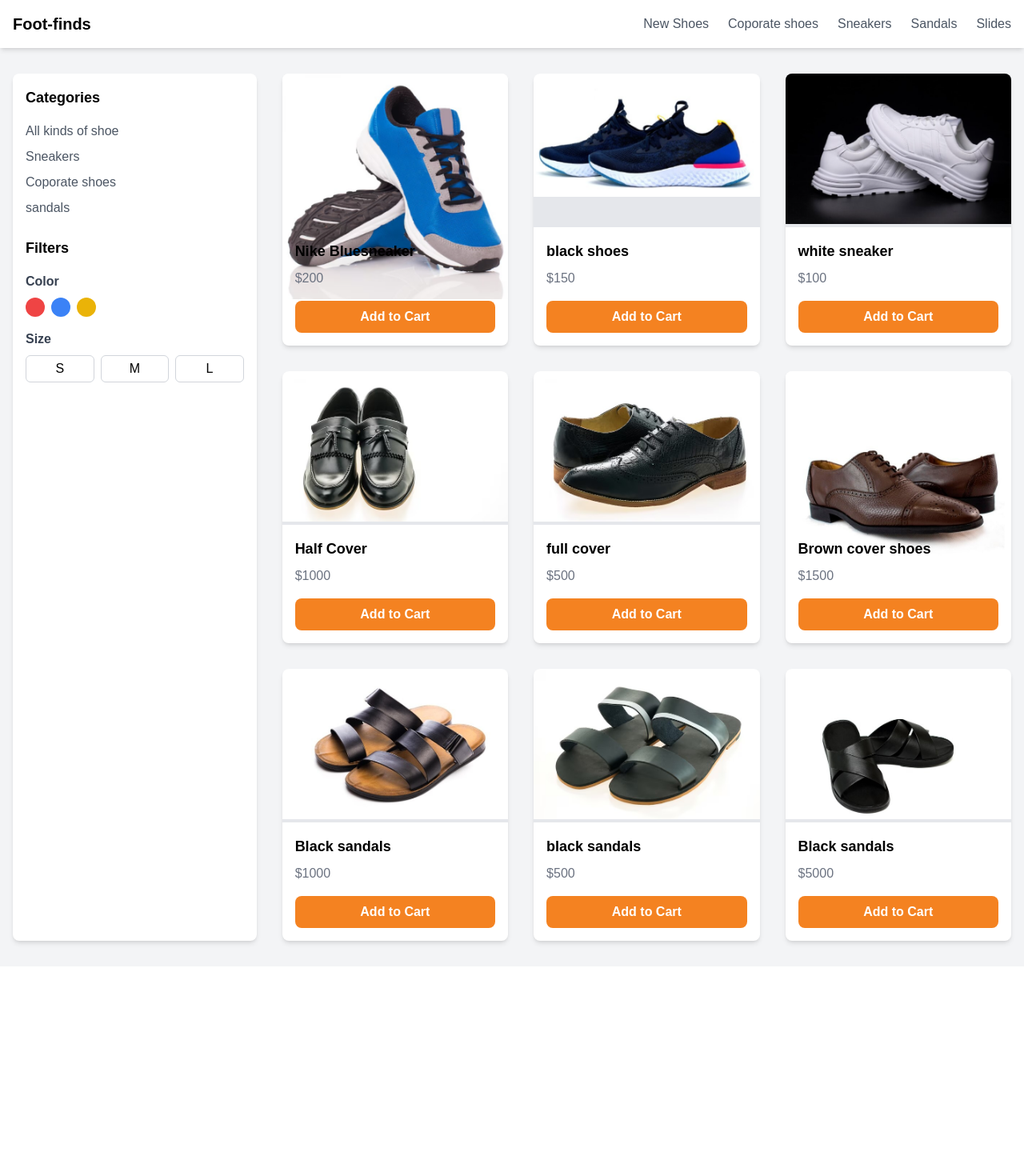
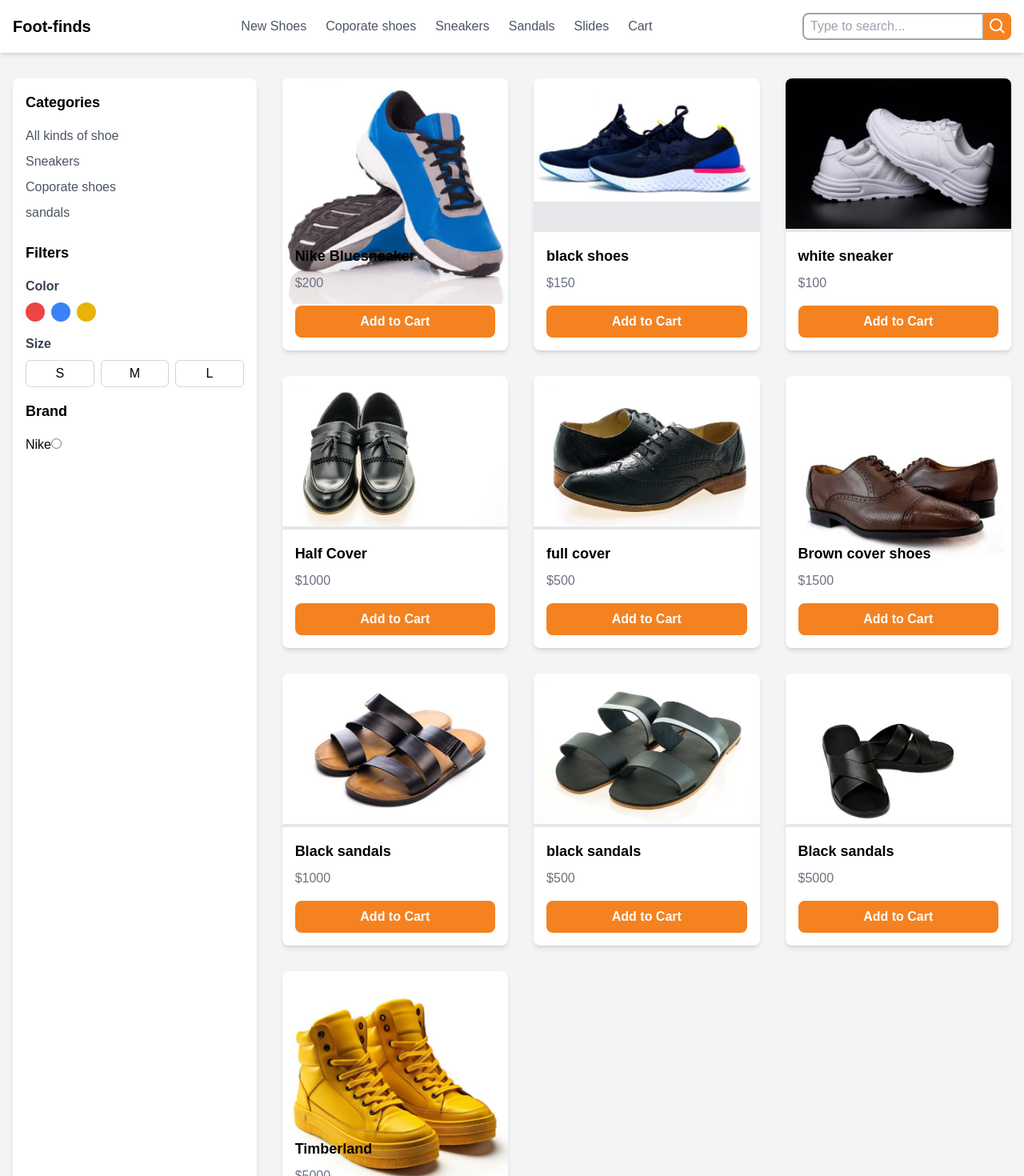
Before and after one commit to TaiwoSoftware/footfind, a React (Vite) app: page /shop in a window 1280 px wide. Shown: the top 1470 px of the page at 80% size. Before the commit the page ends 1208 px from the top, so only its background shows below. Built offline with nearby package versions, Linux system fonts and the light colour scheme; a web font is replaced by a local one.

Commit message:
done working with the shop page and filter

```diff
--- /dev/null
+++ b/src/components/Shop/ProductJson.ts
@@ -0,0 +1,63 @@
+import { ProductProps } from "./ProductInterface";
+import blue from "./ProductImages/bluesneaker.png";
+import sneakersOne from "./ProductImages/41di2jkf.png";
+import sneakerTwo from "./ProductImages/5kkvr25l.png";
+import coporateOne from "./ProductImages/coporateshoes/17aao1oa.png";
+import coporateTwo from "./ProductImages/coporateshoes/hx7mbu3n.png";
+import coporateThree from "./ProductImages/coporateshoes/kvvrtzmd.png";
+import sandalsOne from "./ProductImages/sandals/2badj3m7.png";
+import sandalsTwo from "./ProductImages/sandals/3zalyi8v.png";
+import sandalsThree from "./ProductImages/sandals/gyc93c6a.png";
+import timberland from "./ProductImages/pkdf9piy.png";
+export const ProductJson: ProductProps[] = [
+  {
+    productImage: blue,
+    nameOfProduct: "Nike Bluesneaker",
+    ammountOfProduct: 200,
+  },
+  {
+    productImage: sneakersOne,
+    nameOfProduct: "black shoes",
+    ammountOfProduct: 150,
+  },
+  {
+    productImage: sneakerTwo,
+    nameOfProduct: "white sneaker",
+    ammountOfProduct: 100,
+  },
+  {
+    productImage: coporateOne,
+    nameOfProduct: "Half Cover",
+    ammountOfProduct: 1000,
+  },
+  {
+    productImage: coporateTwo,
+    nameOfProduct: "full cover",
+    ammountOfProduct: 500,
+  },
+  {
+    productImage: coporateThree,
+    nameOfProduct: "Brown cover shoes",
+    ammountOfProduct: 1500,
+  },
+  {
+    productImage: sandalsOne,
+    nameOfProduct: "Black sandals",
+    ammountOfProduct: 1000,
+  },
+  {
+    productImage: sandalsTwo,
+    nameOfProduct: "black sandals",
+    ammountOfProduct: 500,
+  },
+  {
+    productImage: sandalsThree,
+    nameOfProduct: "Black sandals",
+    ammountOfProduct: 5000,
+  },
+  {
+    productImage:timberland,
+    nameOfProduct: "Timberland",
+    ammountOfProduct: 5000,
+  }
+];
--- /dev/null
+++ b/src/components/Shop/SearchResult.tsx
@@ -0,0 +1,29 @@
+import { ProductJson } from "./ProductJson";
+export const SearchResult: React.FC = () => {
+  let ProductArray = ProductJson;
+  return (
+    <div>
+      <ul>
+        {ProductArray.map((product, index) => (
+          <div
+            key={index}
+            className="bg-white shadow-md rounded-lg overflow-hidden"
+          >
+            <div className="w-full h-48 bg-gray-200">
+              <img src={product.productImage} alt="" />
+            </div>
+            <div className="p-4">
+              <h3 className="text-lg font-bold mb-2">
+                {product.nameOfProduct}
+              </h3>
+              <p className="text-gray-500 mb-4">${product.ammountOfProduct}</p>
+              <button className="w-full bg-logo-orange text-white font-bold py-2 rounded-lg hover:bg-orange-700">
+                Add to Cart
+              </button>
+            </div>
+          </div>
+        ))}
+      </ul>
+    </div>
+  );
+};
--- a/src/components/Shop/Shop.tsx
+++ b/src/components/Shop/Shop.tsx
@@ -1,61 +1,26 @@
 import { Link } from "react-router-dom";
-import { ProductProps } from "./ProductInterface";
-import blue from "./ProductImages/bluesneaker.png";
-import sneakersOne from "./ProductImages/41di2jkf.png";
-import sneakerTwo from "./ProductImages/5kkvr25l.png";
-import coporateOne from './ProductImages/coporateshoes/17aao1oa.png';
-import coporateTwo from './ProductImages/coporateshoes/hx7mbu3n.png'
-import coporateThree from './ProductImages/coporateshoes/kvvrtzmd.png'
-import sandalsOne from './ProductImages/sandals/2badj3m7.png';
-import sandalsTwo from './ProductImages/sandals/3zalyi8v.png';
-import sandalsThree from './ProductImages/sandals/gyc93c6a.png';
+import { BiSearch } from "react-icons/bi";
+import { useState } from "react";
+import { ProductJson } from "./ProductJson";
 export const Shop: React.FC = () => {
-  let productArray: ProductProps[] = [
-    {
-      productImage: blue,
-      nameOfProduct: "Nike Bluesneaker",
-      ammountOfProduct: 200,
-    },
-    {
-      productImage: sneakersOne,
-      nameOfProduct: "black shoes",
-      ammountOfProduct: 150,
-    },
-    {
-      productImage: sneakerTwo,
-      nameOfProduct: "white sneaker",
-      ammountOfProduct: 100,
-    },
-    {
-      productImage: coporateOne,
-      nameOfProduct: 'Half Cover',
-      ammountOfProduct: 1000
-    },
-    {
-      productImage: coporateTwo,
-      nameOfProduct: 'full cover',
-      ammountOfProduct: 500
-    },
-    {
-      productImage: coporateThree,
-      nameOfProduct: 'Brown cover shoes',
-      ammountOfProduct: 1500
-    },
-    {
-      productImage: sandalsOne,
-      nameOfProduct: 'Black sandals',
-      ammountOfProduct: 1000
-    },
-    {
-      productImage: sandalsTwo,
-      nameOfProduct: 'black sandals',
-      ammountOfProduct: 500
-    }, {
-      productImage: sandalsThree,
-      nameOfProduct: 'Black sandals',
-      ammountOfProduct: 5000
-    }
-  ];
+  let productArray = ProductJson;
+  // Search Feature
+  const [searchItem, setSearchItem] = useState<string>("");
+  const [filteredShoes, setFilteredShoes] = useState(productArray);
+  const handleSearch = (e: React.ChangeEvent<HTMLInputElement>) => {
+    const searchTerm = e.target.value;
+    setSearchItem(searchTerm);
+    const filteredShoes = productArray.filter((product) =>
+      product.nameOfProduct
+        .toLowerCase()
+        .includes(searchItem.toLocaleLowerCase())
+    ); //
+    setFilteredShoes(filteredShoes);
+  };
+
+  const handleSearchLogic = () => {
+
+  }
   return (
     <div>
       <div className="bg-gray-100 min-h-screen font-customNunito">
@@ -66,22 +31,42 @@ export const Shop: React.FC = () => {
               <h1 className="text-xl font-bold">Foot-finds</h1>
             </Link>
             <nav className="space-x-6">
-              <a href="#" className="text-gray-600 hover:text-black">
+              <Link to={"/newIn"} className="text-gray-600 hover:text-black">
                 New Shoes
-              </a>
-              <a href="#" className="text-gray-600 hover:text-black">
+              </Link>
+              <Link
+                to={"/coporateShoes"}
+                className="text-gray-600 hover:text-black"
+              >
                 Coporate shoes
-              </a>
-              <a href="#" className="text-gray-600 hover:text-black">
+              </Link>
+              <Link to={"/sneakers"} className="text-gray-600 hover:text-black">
                 Sneakers
-              </a>
-              <a href="#" className="text-gray-600 hover:text-black">
+              </Link>
+              <Link to={"/sandals"} className="text-gray-600 hover:text-black">
                 Sandals
-              </a>
-              <a href="#" className="text-gray-600 hover:text-black">
+              </Link>
+              <Link to={"/slides"} className="text-gray-600 hover:text-black">
                 Slides
-              </a>
+              </Link>
+              <Link to={"/cart"} className="text-gray-600 hover:text-black">
+                Cart
+              </Link>
             </nav>
+            <div className="flex">
+              <input
+                type="search"
+                className=" border-gray-400 border-2 rounded-l-lg outline-none px-2"
+                name=""
+                value={searchItem}
+                id="search-form"
+                placeholder="Type to search..."
+                onChange={handleSearch}
+              />
+              <button onClick={handleSearchLogic} className="bg-logo-orange rounded-r-lg p-[5px]">
+                <BiSearch className="text-2xl text-white " />
+              </button>
+            </div>
           </div>
         </header>
 
@@ -92,24 +77,33 @@ export const Shop: React.FC = () => {
             <h2 className="text-lg font-bold mb-4">Categories</h2>
             <ul className="space-y-2">
               <li>
-                <a href="#" className="text-gray-600 hover:text-black">
+                <Link to={"/shop"} className="text-gray-600 hover:text-black">
                   All kinds of shoe
-                </a>
+                </Link>
               </li>
               <li>
-                <a href="#" className="text-gray-600 hover:text-black">
+                <Link
+                  to={"/sneakers"}
+                  className="text-gray-600 hover:text-black"
+                >
                   Sneakers
-                </a>
+                </Link>
               </li>
               <li>
-                <a href="#" className="text-gray-600 hover:text-black">
+                <Link
+                  to={"/coporateShoes"}
+                  className="text-gray-600 hover:text-black"
+                >
                   Coporate shoes
-                </a>
+                </Link>
               </li>
               <li>
-                <a href="#" className="text-gray-600 hover:text-black">
+                <Link
+                  to={"/sandals"}
+                  className="text-gray-600 hover:text-black"
+                >
                   sandals
-                </a>
+                </Link>
               </li>
             </ul>
 
@@ -136,24 +130,54 @@ export const Shop: React.FC = () => {
                     L
                   </button>
                 </div>
+                <div className="mt-4">
+                  <h2 className="text-lg font-bold mb-4">Brand</h2>
+                  <label htmlFor="nike">Nike</label>
+                  <input type="radio" id="nike" className="items-center" />
+                </div>
               </div>
             </div>
           </aside>
 
           {/* Product Grid */}
           <section className="w-3/4 ml-8 grid grid-cols-2 lg:grid-cols-3 gap-8">
-            {productArray.map((product, index) => (
+            {/* {filteredShoes.map((productArray, index) => {
+            <div
+            key={index}
+            className="bg-white shadow-md rounded-lg overflow-hidden"
+          >
+            <div className="w-full h-48 bg-gray-200">
+                  <img src={productArray.productImage} alt="" />
+                </div>
+                <div className="p-4">
+                  <h3 className="text-lg font-bold mb-2">
+                    {productArray.nameOfProduct}
+                  </h3>
+                  <p className="text-gray-500 mb-4">
+                    ${productArray.ammountOfProduct}
+                  </p>
+                  <button className="w-full bg-logo-orange text-white font-bold py-2 rounded-lg hover:bg-orange-700">
+                    Add to Cart
+                  </button>
+                </div>
+          </div>
+          })} */}
+            {filteredShoes.map((productArray, index) => (
               <div
                 key={index}
                 className="bg-white shadow-md rounded-lg overflow-hidden"
               >
                 <div className="w-full h-48 bg-gray-200">
-                  <img src={product.productImage} alt="" />
+                  <img src={productArray.productImage} alt="" />
                 </div>
                 <div className="p-4">
-                  <h3 className="text-lg font-bold mb-2">{product.nameOfProduct}</h3>
-                  <p className="text-gray-500 mb-4">${product.ammountOfProduct}</p>
-                  <button className="w-full bg-logo-orange text-white font-bold py-2 rounded-lg hover:bg-orange-700">
+                  <h3 className="text-lg font-bold mb-2">
+                    {productArray.nameOfProduct}
+                  </h3>
+                  <p className="text-gray-500 mb-4">
+                    ${productArray.ammountOfProduct}
+                  </p>
+                  <button  className="w-full bg-logo-orange text-white font-bold py-2 rounded-lg hover:bg-orange-700">
                     Add to Cart
                   </button>
                 </div>
```
